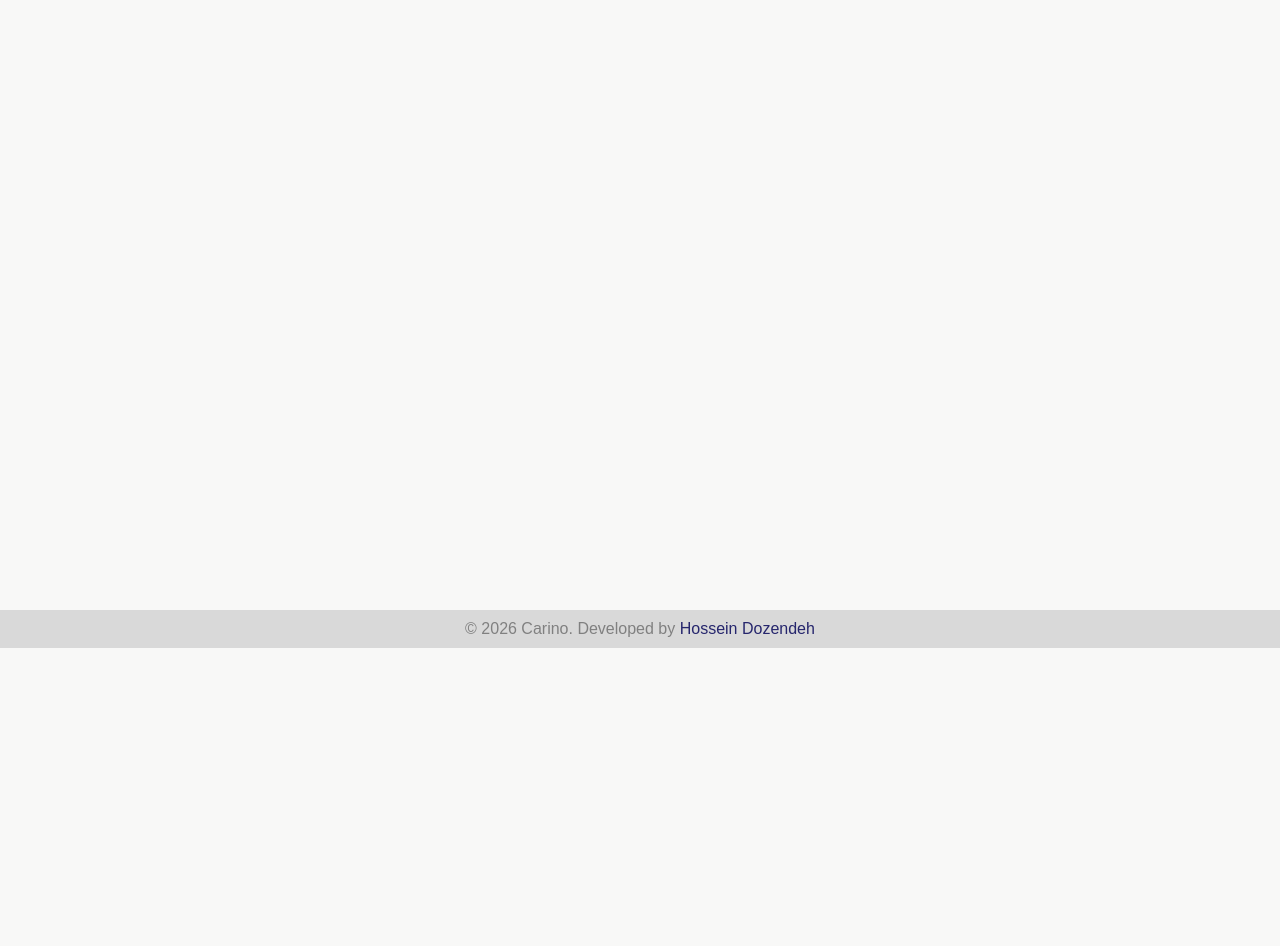
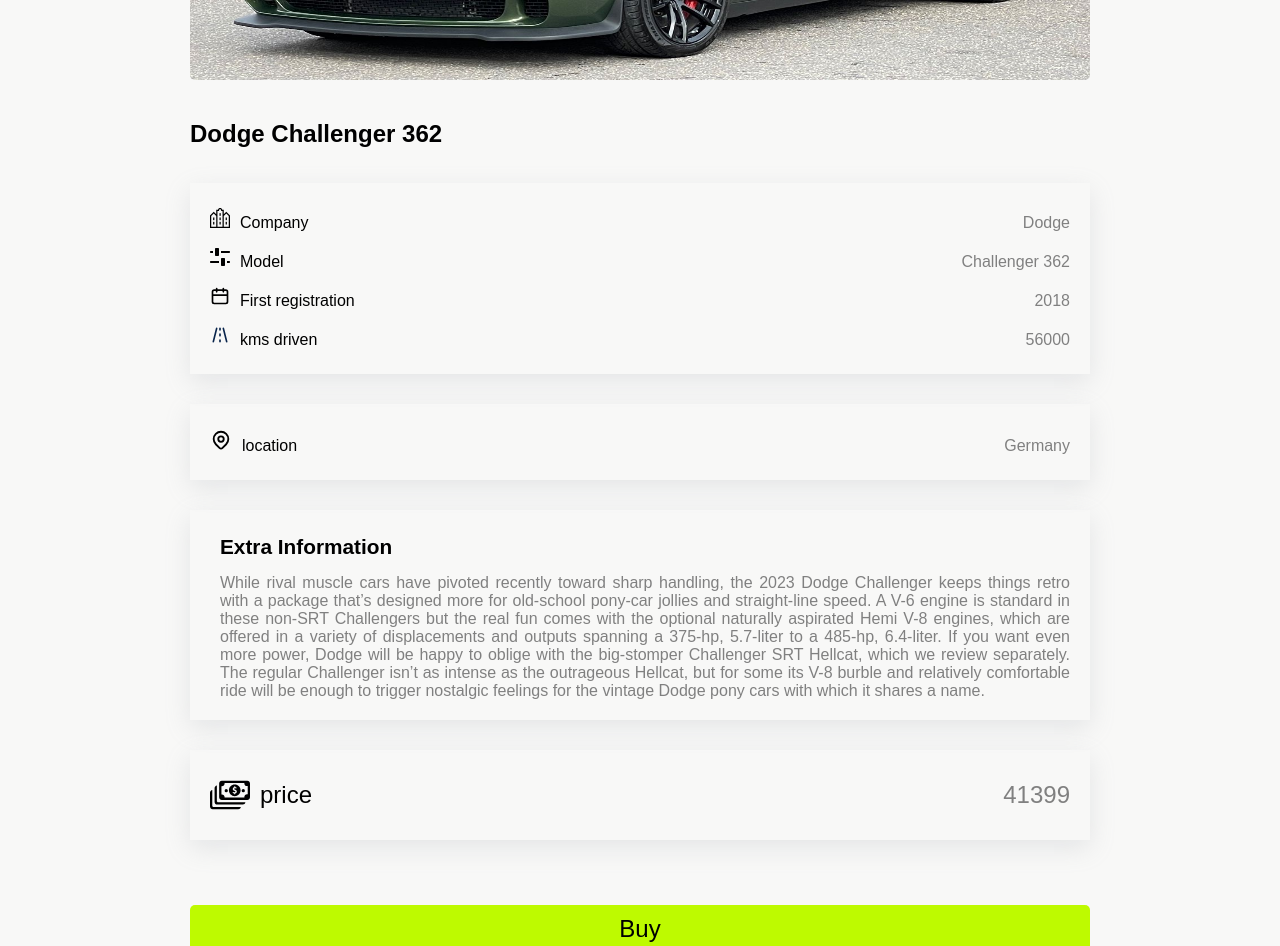
Before and after one commit to Douzandeh/carino, a Next.js app: page /cars/1 in a window 1280 px wide. Shown: the part 540-1486 px from the top of the page. Before the commit the page ends 1188 px from the top, so only its background shows below. Built offline with nearby package versions, Linux system fonts and the light colour scheme.

Commit message:
feat: render CarDetails template on dynamic car detail page

```diff
--- a/src/app/cars/[carId]/page.js
+++ b/src/app/cars/[carId]/page.js
@@ -1,11 +1,11 @@
+import CarDetails from "@/components/templates/CarDetails";
 import carsData from "@/data/carsData";
 
 async function CarDetail({ params }) {
   const { carId } = await params;
   const carDetails = carsData[carId - 1];
-  console.log(carDetails);
 
-  return <div>CarDetail</div>;
+  return <CarDetails {...carDetails} />;
 }
 
 export default CarDetail;
--- /dev/null
+++ b/src/components/templates/CarDetails.jsx
@@ -0,0 +1,78 @@
+import Image from "next/image";
+import Calender from "../icons/Calender";
+import Company from "../icons/Company";
+import Location from "../icons/Location";
+import Model from "../icons/Model";
+import Money from "../icons/Money";
+import Road from "../icons/Road";
+import styles from "./CarDetails.module.css";
+function CarDetails(props) {
+  const {
+    id,
+    name,
+    model,
+    year,
+    distance,
+    location,
+    image,
+    price,
+    description,
+  } = props;
+  return (
+    <div className={styles.container}>
+      <Image
+        src={image}
+        alt={`${name} ${model}`}
+        width={800}
+        height={500}
+        className={styles.image}
+      />
+      <h3 className={styles.header}>
+        {name} {model}
+      </h3>
+      <div className={styles.details}>
+        <div>
+          <Company />
+          <p>Company</p>
+          <span>{name}</span>
+        </div>
+        <div>
+          <Model />
+          <p>Model</p>
+          <span>{model}</span>
+        </div>
+        <div>
+          <Calender />
+          <p>First registration</p>
+          <span>{year}</span>
+        </div>
+        <div>
+          <Road />
+          <p>kms driven</p>
+          <span>{distance}</span>
+        </div>
+      </div>
+      <div className={styles.details}>
+        <div>
+          <Location />
+          <p>location</p>
+          <span>{location}</span>
+        </div>
+      </div>
+      <div className={styles.details}>
+        <p className={styles.descriptionTitle}>Extra Information</p>
+        <p className={styles.descriptionText}>{description}</p>
+      </div>
+      <div className={styles.details}>
+        <div className={styles.price}>
+          <Money />
+          <p>price</p>
+          <span>{price}</span>
+        </div>
+      </div>
+      <button className={styles.button}>Buy</button>
+    </div>
+  );
+}
+
+export default CarDetails;
--- /dev/null
+++ b/src/components/templates/CarDetails.module.css
@@ -0,0 +1,75 @@
+.container {
+  max-width: 900px;
+  margin: auto;
+  display: flex;
+  flex-direction: column;
+}
+.image {
+  width: 100%;
+  border-radius: 5px;
+}
+
+.header {
+  margin: 40px 0 20px;
+  font-size: 1.5rem;
+}
+
+.details {
+  width: 100%;
+  box-shadow: rgba(149, 157, 165, 0.2) 0px 8px 24px;
+  padding: 10px 20px;
+  margin: 15px 0;
+}
+
+.details div {
+  display: flex;
+  align-items: baseline;
+  margin: 15px 0;
+}
+
+.details span {
+  color: gray;
+  margin-left: auto;
+}
+
+.details p {
+  margin-left: 10px;
+}
+
+.descriptionTitle {
+  margin: 15px 0;
+  font-size: 1.3rem;
+  font-weight: 600;
+}
+
+.descriptionText {
+  color: gray;
+  text-align: justify;
+  margin-bottom: 10px;
+}
+
+.details .price {
+  display: flex;
+  align-items: center;
+}
+
+.price p,
+.price span {
+  font-size: 1.5rem;
+}
+
+.button {
+  background-color: #befa00;
+  border: none;
+  font-size: 1.5rem;
+  padding: 10px;
+  border-radius: 5px;
+  margin: 50px 0;
+  cursor: pointer;
+}
+
+@media (max-width: 768px) {
+  .container {
+    margin: 0 15px;
+  }
+}
```
